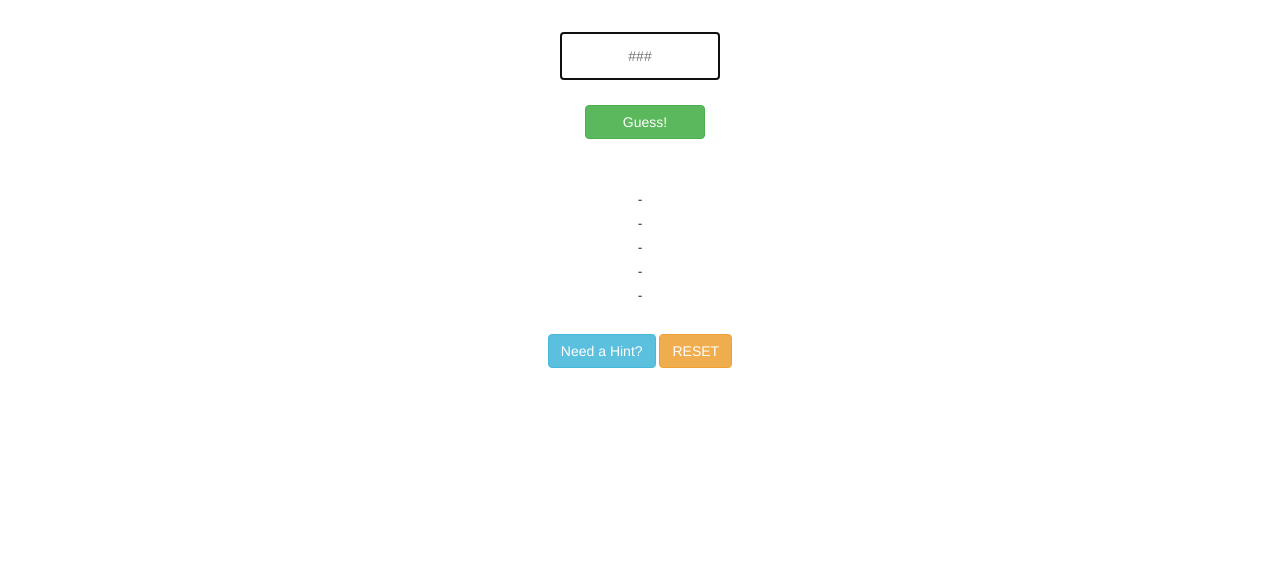
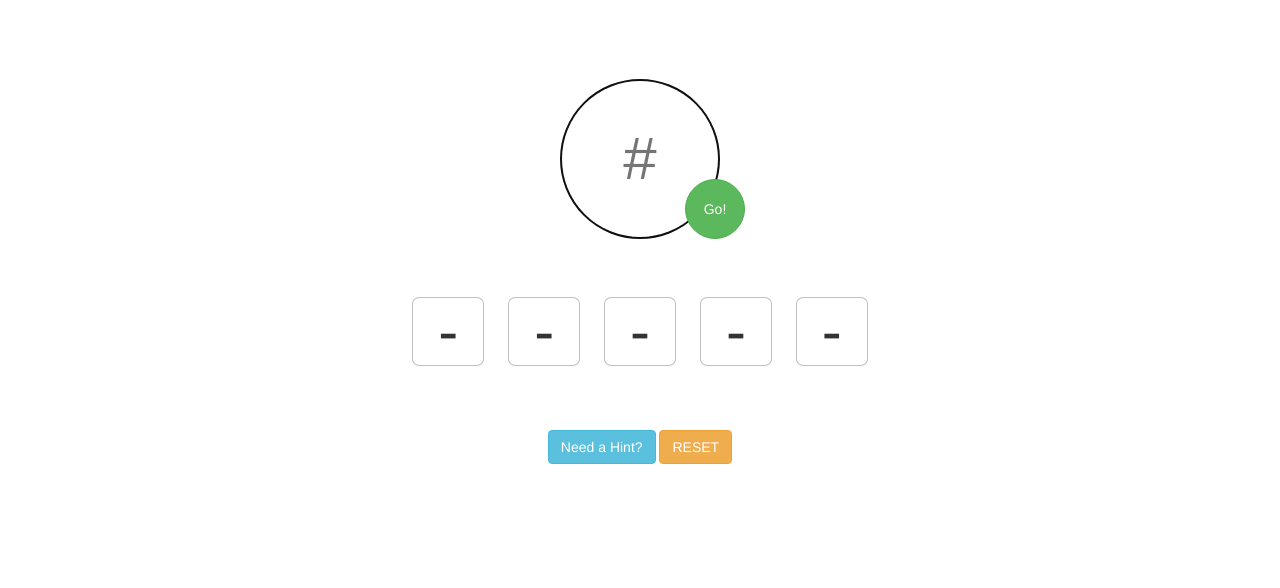
Before and after one commit to irene-hakes/Guessing-Game, a plain HTML site: page index.html in a window 1280 px wide. Shown: the part 109-697 px from the top of the page. Drawn offline with nearby package versions, Linux system fonts and the light colour scheme.

Commit message:
stylized the input

```diff
--- a/index.html
+++ b/index.html
@@ -19,8 +19,8 @@
 
       <div id='main'>
         <div id='input-parent'>
-          <input id='players-input' class='center' placeholder="###" maxlength='3' autofocus=autofocus></input>
-          <button id='submit' class='btn btn-success'>Guess!</button>
+          <input id='players-input' class='center' placeholder="#" maxlength='3' autofocus=autofocus></input>
+          <button id='submit' class='btn btn-success'>Go!</button>
         </div>
 
           <div id='guesses'>
--- a/style.css
+++ b/style.css
@@ -21,23 +21,42 @@ img {
     bottom: 0;
 }
 #players-input {
-    width: 100%;
-    height: 48px;
-    border: solid 1px orange;
+    width: 160px;
+    height: 160px;
+    border: dotted 2px silver;
+    border-radius: 50%;
     margin-top: 25px;
+    font-size: 60px;
 }
 #submit {
-    width: 75%;
+    position: absolute;
+    top: 100px;
+    left: 100px;
+    border-radius: 50%;
+    width: 60px;
+    height: 60px;
     margin: 25px;
 }
+
 .guess {
-    height: 24px;
+    display: inline;
+    font-size: 60px;
+    border: solid 0.5px silver;
+    padding: 0 25px;
+    border-radius: 10%;
+    margin: 10px;
 }
 #input-parent {
+    position: relative;
     width: 160px;
-    margin-left: auto;
-    margin-right: auto;
+    margin: 5% auto 50px;
 }
 #guesses {
     margin: 25px;
 }
+#hint {
+    margin-top: 30px;
+}
+#reset {
+    margin-top: 30px;
+}
```
